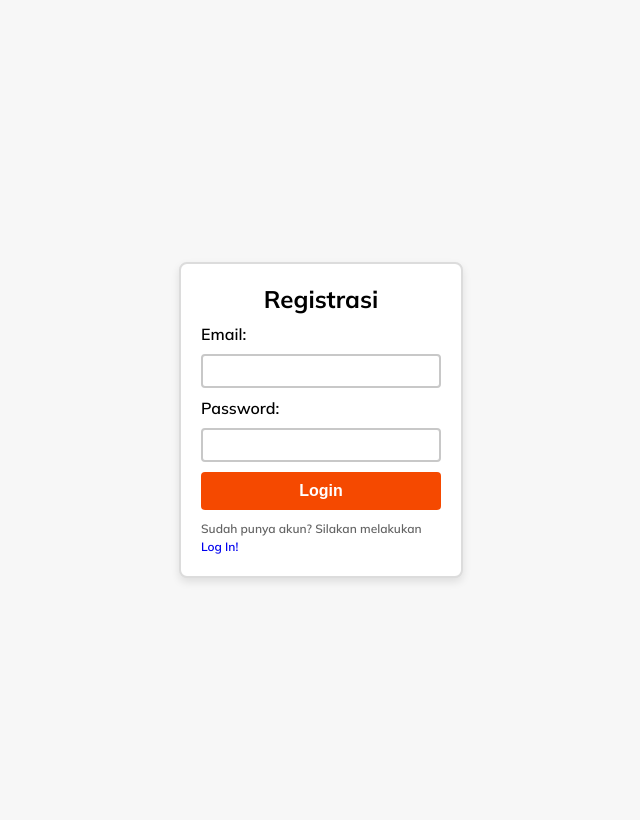
After one commit to MTHermawan/Praktikum-PW, a PHP site: page /registrasi.php in a window 1280 px wide. The commit adds this page. Shown: the whole page, without its empty margins (319-959 px from the left). Run offline with PHP 8.4, Linux system fonts and the light colour scheme.

Commit message:
Posttest 4

```diff
--- /dev/null
+++ b/logout.php
@@ -0,0 +1,6 @@
+<?php
+session_start();
+session_destroy();
+
+header(header: "Location: login.php");
+?>
--- /dev/null
+++ b/registrasi.php
@@ -0,0 +1,50 @@
+<?php session_start();
+
+if (isset($_GET['username']) && isset($_GET['password']))
+{
+    $username = htmlspecialchars($_GET['username']);
+    $password = htmlspecialchars($_GET['password']);
+
+    if ($username != '' && $password != '')
+    {
+        header('location: login.php');
+    }
+}
+?>
+
+<!DOCTYPE html>
+<html lang="en">
+
+<head>
+    <meta charset="UTF-8">
+    <meta name="viewport" content="width=device-width, initial-scale=1.0">
+    <title>Quis - Registrasi</title>
+    <link rel="stylesheet" href="./style/style.css">
+</head>
+
+<body>
+    <!-- <header>
+        <h1><em>QUIS</em></h1>
+    </header>
+    <hr> -->
+    <main class="flex-center">
+        <article class="card flex-center flex-column">
+            <h2>Registrasi</h2>
+            <form action="" method="get" class="flex-column">
+                <label for="username">Email: </label>
+                <input type="text" name="username" id="input_username" class="input-text">
+
+                <label for="password">Password: </label>
+                <input type="password" name="password" id="input_password" class="input-text">
+
+                <p class="font-red hidden" id="invalid-login-message">Lorem ipsum dolor sit amet consectetur adipisicing elit.</p>
+
+                <button type="submit">Login</button>
+                <p class="font-grey">Sudah punya akun? Silakan melakukan <a href="login.php">Log In!</a></p>
+            </form>
+        </article>
+    </main>
+</body>
+
+<script src="./script/login_auth.js"></script>
+</html>
--- /dev/null
+++ b/script/login_auth.js
@@ -0,0 +1,21 @@
+const form = document.querySelector('form');
+const inputUsername = document.getElementById('input_username');
+const inputPassword = document.getElementById('input_password');
+const invalid_login_message = document.getElementById('invalid-login-message');
+
+form.addEventListener('submit', function (event) {
+    event.preventDefault();
+
+    const email = inputUsername.value;
+    const password = inputPassword.value;
+
+    if (email == '' || password == '') {
+        if (invalid_login_message.classList.contains('hidden')) {
+            invalid_login_message.classList.remove('hidden');
+        }
+        invalid_login_message.textContent = 'Username dan password harus diisi!';
+        return;
+    }
+
+    form.submit();
+});
--- a/style.css
+++ b/style/style.css
@@ -87,8 +87,9 @@ nav .alt-nav-button:hover, nav .alt-nav-button:hover {
     background-color: rgb(245, 73, 0);
 }
 
-nav a .nav-button:hover, nav .nav-button:active {
+nav a .nav-button:active, nav .nav-button:active {
     background-color: rgb(202, 53, 0);
+    color: white;
 }
 
 .text-color-main {
@@ -120,12 +121,15 @@ nav a .nav-button:hover, nav .nav-button:active {
 }
 
 .card {
+    display: flex;
+    flex-direction: column;
+    gap: 10px;
     background-color: white;
     border-radius: 8px;
     box-shadow: 0px 4px 8px rgb(0 0 0 / 0.1);
     padding: 20px;
     border: 2px solid rgb(220, 220, 220);
-    width: calc((100% - 80px) / 5); /* 5 cards per row, 4 gaps of 20px */
+    width: calc((100% - 80px) / 5);
     min-width: 240px;
     max-width: 300px;
 }
@@ -137,7 +141,7 @@ nav a .nav-button:hover, nav .nav-button:active {
 }
 
 .card p {
-    font-size: 16px;
+    font-size: 12px;
     line-height: 1.5;
 }
 
@@ -212,6 +216,6 @@ main {
     height: 100vh;
 }
 
-.hide {
+.hidden {
     display: none;
 }
```
Also changed, not shown: Script/login.js (deleted, +0 -21 lines), buat_kuis.php (renamed from buat_kuis.html, +5 -5 lines), index.php (renamed from index.html, +11 -7 lines), kuis.php (renamed from kuis.html, +5 -5 lines), login.html (deleted, +0 -33 lines), login.php (added, +53 -0 lines), login_check.php (added, +8 -0 lines), registrasi.html (deleted, +0 -37 lines).
